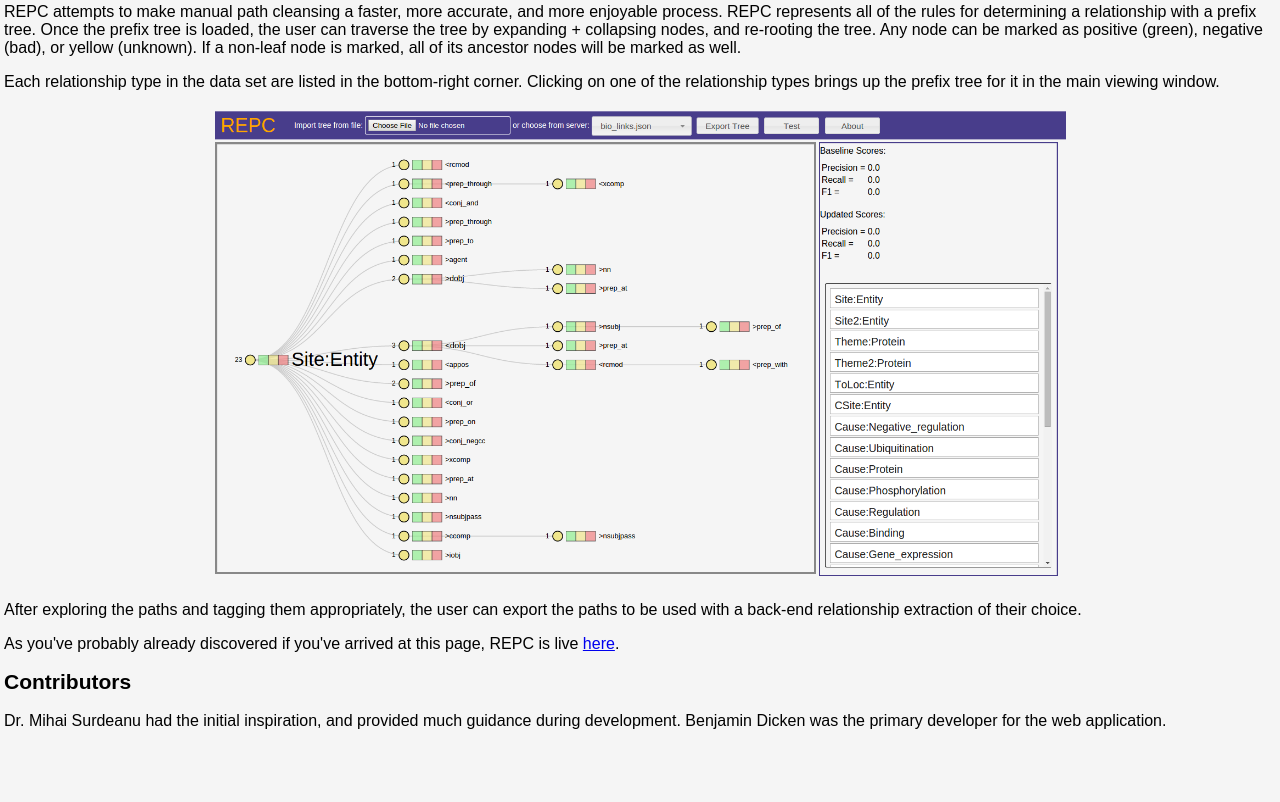
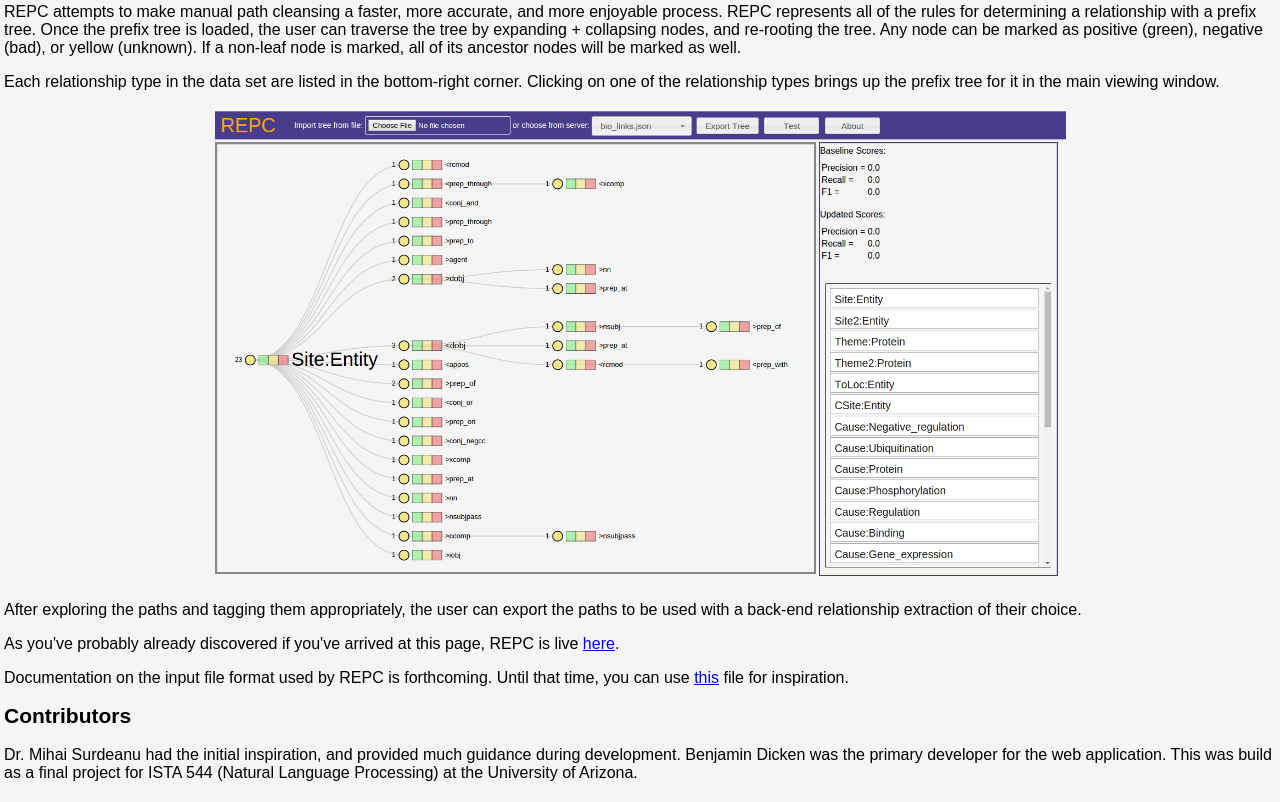
Before and after one commit to bddicken/repc, a plain HTML site: page about.html in a window 1280 px wide. Shown: the part 966-1768 px from the top of the page. Before the commit the page ends 1716 px from the top, so only its background shows below. Drawn offline with Linux system fonts and the light colour scheme.

Commit message:
update about

```diff
--- a/about.html
+++ b/about.html
@@ -61,10 +61,16 @@ After exploring the paths and tagging them appropriately, the user can export th
 As you've probably already discovered if you've arrived at this page, REPC is live <a href="http://benjdd.com/projects/repc/index.html">here</a>.
 </p>
 
+<p>
+Documentation on the input file format used by REPC is forthcoming.
+Until that time, you can use <a href="resource/test_per_emp.json">this</a> file for inspiration.
+</p>
+
 <h2>Contributors</h2>
 <p>
 Dr. Mihai Surdeanu had the initial inspiration, and provided much guidance during development.
 Benjamin Dicken was the primary developer for the web application.
+This was build as a final project for ISTA 544 (Natural Language Processing) at the University of Arizona.
 </p>
 
 </body>
```
